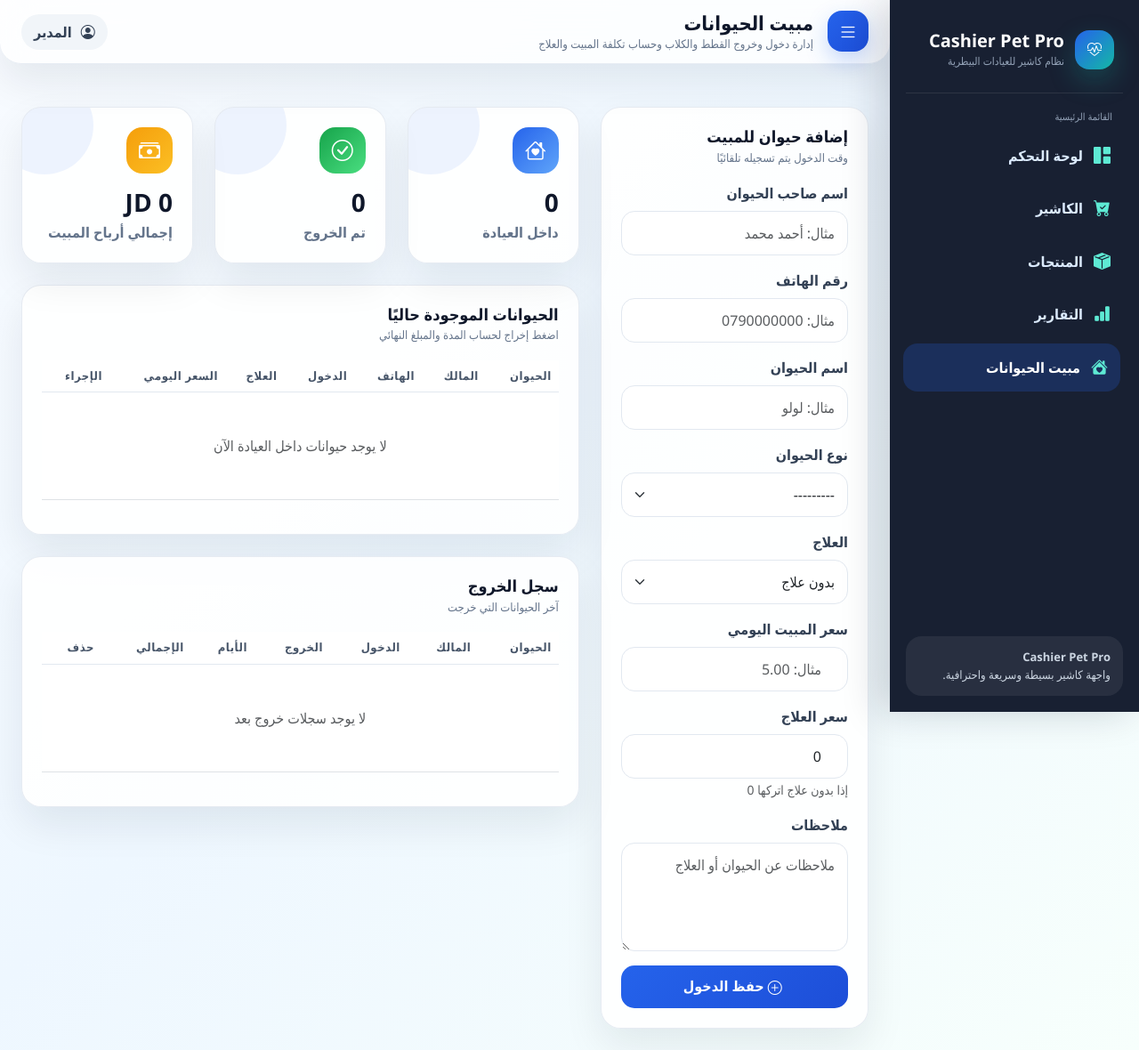
After one commit to ssmohammadkh2006-hue/Cashier_vet, a Django app: page /boarding/ in a window 1280 px wide. The commit adds this page. Shown: the whole page at 89% size. Run offline with Django 5.2, Linux system fonts and the light colour scheme; a user stored in the database is signed in; data that the repository does not hold is empty.

Commit message:
two commit

```diff
--- a/cashier/forms.py
+++ b/cashier/forms.py
@@ -1,5 +1,5 @@
 from django import forms
-from .models import Product
+from .models import Product,Boarding
 
 
 class ProductForm(forms.ModelForm):
@@ -15,3 +15,29 @@ class ProductForm(forms.ModelForm):
             'quantity': forms.NumberInput(attrs={'class': 'form-control', 'placeholder': '0'}),
             'expiry_date': forms.DateInput(attrs={'class': 'form-control', 'type': 'date'}),
         }
+
+
+class BoardingForm(forms.ModelForm):
+    class Meta:
+        model = Boarding
+        fields = [
+            'owner_name',
+            'phone',
+            'pet_name',
+            'pet_type',
+            'treatment_type',
+            'daily_price',
+            'treatment_price',
+            'notes',
+        ]
+
+        widgets = {
+            'owner_name': forms.TextInput(attrs={'class': 'form-control', 'placeholder': 'مثال: أحمد محمد'}),
+            'phone': forms.TextInput(attrs={'class': 'form-control', 'placeholder': 'مثال: 0790000000'}),
+            'pet_name': forms.TextInput(attrs={'class': 'form-control', 'placeholder': 'مثال: لولو'}),
+            'pet_type': forms.Select(attrs={'class': 'form-select'}),
+            'treatment_type': forms.Select(attrs={'class': 'form-select'}),
+            'daily_price': forms.NumberInput(attrs={'class': 'form-control', 'placeholder': 'مثال: 5.00', 'step': '0.01'}),
+            'treatment_price': forms.NumberInput(attrs={'class': 'form-control', 'placeholder': 'مثال: 10.00', 'step': '0.01'}),
+            'notes': forms.Textarea(attrs={'class': 'form-control', 'rows': 4, 'placeholder': 'ملاحظات عن الحيوان أو العلاج'}),
+        }
--- a/cashier/static/cashier/css/style.css
+++ b/cashier/static/cashier/css/style.css
@@ -136,3 +136,38 @@ body{text-align:right}
   .main-content{margin:0!important;padding:0!important}
   .panel,.stat-card{box-shadow:none!important;border:1px solid #ddd!important}
 }
+
+
+
+
+
+
+/* Boarding Page */
+.boarding-status {
+  display: inline-flex;
+  align-items: center;
+  gap: 6px;
+  padding: 7px 12px;
+  border-radius: 999px;
+  font-size: 12px;
+  font-weight: 800;
+}
+
+.boarding-status.inside {
+  background: #dcfce7;
+  color: #15803d;
+}
+
+.boarding-status.out {
+  background: #e2e8f0;
+  color: #475569;
+}
+
+.panel .form-label {
+  font-weight: 800;
+  color: #334155;
+}
+
+.table small {
+  font-weight: 600;
+}
--- a/cashier/templates/cashier/base.html
+++ b/cashier/templates/cashier/base.html
@@ -38,6 +38,10 @@
       <i class="bi bi-bar-chart-fill"></i> التقارير
     </a>
 
+    <a href="{% url 'cashier:boarding' %}" class="nav-link-custom {% if active_page == 'boarding' %}active{% endif %}">
+      <i class="bi bi-house-heart-fill"></i> مبيت الحيوانات
+    </a>
+
     <div class="sidebar-footer">
       <strong>Cashier Pet Pro</strong><br>
       واجهة كاشير بسيطة وسريعة واحترافية.
--- /dev/null
+++ b/cashier/templates/cashier/boarding.html
@@ -0,0 +1,226 @@
+{% extends 'cashier/base.html' %}
+{% block title %}مبيت الحيوانات | VetCash Pro{% endblock %}
+{% block page_title %}مبيت الحيوانات{% endblock %}
+{% block page_subtitle %}إدارة دخول وخروج القطط والكلاب وحساب تكلفة المبيت والعلاج{% endblock %}
+
+{% block content %}
+
+<section class="content-area">
+
+  <div class="row g-4">
+
+    <div class="col-xl-4">
+      <div class="panel">
+        <div class="panel-header">
+          <div>
+            <h4 class="panel-title">إضافة حيوان للمبيت</h4>
+            <p class="panel-subtitle">وقت الدخول يتم تسجيله تلقائيًا</p>
+          </div>
+        </div>
+
+        <form method="post">
+          {% csrf_token %}
+
+          <div class="mb-3">
+            <label class="form-label">اسم صاحب الحيوان</label>
+            {{ form.owner_name }}
+          </div>
+
+          <div class="mb-3">
+            <label class="form-label">رقم الهاتف</label>
+            {{ form.phone }}
+          </div>
+
+          <div class="mb-3">
+            <label class="form-label">اسم الحيوان</label>
+            {{ form.pet_name }}
+          </div>
+
+          <div class="mb-3">
+            <label class="form-label">نوع الحيوان</label>
+            {{ form.pet_type }}
+          </div>
+
+          <div class="mb-3">
+            <label class="form-label">العلاج</label>
+            {{ form.treatment_type }}
+          </div>
+
+          <div class="mb-3">
+            <label class="form-label">سعر المبيت اليومي</label>
+            {{ form.daily_price }}
+          </div>
+
+          <div class="mb-3">
+            <label class="form-label">سعر العلاج</label>
+            {{ form.treatment_price }}
+            <small class="text-muted">إذا بدون علاج اتركها 0</small>
+          </div>
+
+          <div class="mb-3">
+            <label class="form-label">ملاحظات</label>
+            {{ form.notes }}
+          </div>
+
+          <button type="submit" class="btn btn-primary w-100">
+            <i class="bi bi-plus-circle ms-1"></i>
+            حفظ الدخول
+          </button>
+        </form>
+      </div>
+    </div>
+
+    <div class="col-xl-8">
+
+      <div class="row g-4 mb-4">
+        <div class="col-md-4">
+          <div class="stat-card">
+            <div class="stat-icon bg-primary-grad">
+              <i class="bi bi-house-heart"></i>
+            </div>
+            <h3>{{ inside_boardings.count }}</h3>
+            <p>داخل العيادة</p>
+          </div>
+        </div>
+
+        <div class="col-md-4">
+          <div class="stat-card">
+            <div class="stat-icon bg-green-grad">
+              <i class="bi bi-check-circle"></i>
+            </div>
+            <h3>{{ checked_out_boardings.count }}</h3>
+            <p>تم الخروج</p>
+          </div>
+        </div>
+
+        <div class="col-md-4">
+          <div class="stat-card">
+            <div class="stat-icon bg-orange-grad">
+              <i class="bi bi-cash-stack"></i>
+            </div>
+            <h3>{{ total_boarding_income }} JD</h3>
+            <p>إجمالي أرباح المبيت</p>
+          </div>
+        </div>
+      </div>
+
+      <div class="panel mb-4">
+        <div class="panel-header">
+          <div>
+            <h4 class="panel-title">الحيوانات الموجودة حاليًا</h4>
+            <p class="panel-subtitle">اضغط إخراج لحساب المدة والمبلغ النهائي</p>
+          </div>
+        </div>
+
+        <div class="table-responsive">
+          <table class="table">
+            <thead>
+              <tr>
+                <th>الحيوان</th>
+                <th>المالك</th>
+                <th>الهاتف</th>
+                <th>الدخول</th>
+                <th>العلاج</th>
+                <th>السعر اليومي</th>
+                <th>الإجراء</th>
+              </tr>
+            </thead>
+
+            <tbody>
+              {% for item in inside_boardings %}
+              <tr>
+                <td>
+                  <strong>{{ item.pet_name }}</strong><br>
+                  <small class="text-muted">{{ item.get_pet_type_display }}</small>
+                </td>
+                <td>{{ item.owner_name }}</td>
+                <td>{{ item.phone }}</td>
+                <td>{{ item.check_in|date:"Y-m-d h:i A" }}</td>
+                <td>{{ item.get_treatment_type_display }}</td>
+                <td>{{ item.daily_price }} JD</td>
+                <td>
+                  <form method="post" action="{% url 'cashier:boarding_checkout' item.id %}">
+                    {% csrf_token %}
+                    <button type="submit" class="btn btn-success btn-sm">
+                      <i class="bi bi-box-arrow-left ms-1"></i>
+                      إخراج
+                    </button>
+                  </form>
+                </td>
+              </tr>
+              {% empty %}
+              <tr>
+                <td colspan="7" class="text-center text-muted py-5">
+                  لا يوجد حيوانات داخل العيادة الآن
+                </td>
+              </tr>
+              {% endfor %}
+            </tbody>
+          </table>
+        </div>
+      </div>
+
+      <div class="panel">
+        <div class="panel-header">
+          <div>
+            <h4 class="panel-title">سجل الخروج</h4>
+            <p class="panel-subtitle">آخر الحيوانات التي خرجت</p>
+          </div>
+        </div>
+
+        <div class="table-responsive">
+          <table class="table">
+            <thead>
+              <tr>
+                <th>الحيوان</th>
+                <th>المالك</th>
+                <th>الدخول</th>
+                <th>الخروج</th>
+                <th>الأيام</th>
+                <th>الإجمالي</th>
+                <th>حذف</th>
+              </tr>
+            </thead>
+
+            <tbody>
+              {% for item in checked_out_boardings %}
+              <tr>
+                <td>
+                  <strong>{{ item.pet_name }}</strong><br>
+                  <small class="text-muted">{{ item.get_pet_type_display }}</small>
+                </td>
+                <td>{{ item.owner_name }}</td>
+                <td>{{ item.check_in|date:"Y-m-d h:i A" }}</td>
+                <td>{{ item.check_out|date:"Y-m-d h:i A" }}</td>
+                <td>{{ item.total_days }}</td>
+                <td>
+                  <strong>{{ item.total_amount }} JD</strong>
+                </td>
+                <td>
+                  <form method="post" action="{% url 'cashier:delete_boarding' item.id %}" onsubmit="return confirm('هل أنت متأكد من الحذف؟');">
+                    {% csrf_token %}
+                    <button class="btn btn-outline-danger btn-sm">
+                      حذف
+                    </button>
+                  </form>
+                </td>
+              </tr>
+              {% empty %}
+              <tr>
+                <td colspan="7" class="text-center text-muted py-5">
+                  لا يوجد سجلات خروج بعد
+                </td>
+              </tr>
+              {% endfor %}
+            </tbody>
+          </table>
+        </div>
+      </div>
+
+    </div>
+
+  </div>
+
+</section>
+
+{% endblock %}
--- a/cashier/urls.py
+++ b/cashier/urls.py
@@ -4,6 +4,10 @@ from . import views
 app_name = 'cashier'
 
 urlpatterns = [
+
+    path('boarding/', views.boarding, name='boarding'),
+    path('boarding/<int:pk>/checkout/', views.boarding_checkout, name='boarding_checkout'),
+    path('boarding/<int:pk>/delete/', views.delete_boarding, name='delete_boarding'),
 
     path('', views.login_view, name='login'),
     path('logout/', views.logout_view, name='logout'),
--- a/cashier/views.py
+++ b/cashier/views.py
@@ -6,12 +6,91 @@ from django.http import JsonResponse
 from django.shortcuts import render, redirect, get_object_or_404
 from django.utils import timezone
 from django.views.decorators.http import require_POST
-from .forms import ProductForm
-from .models import Product, Sale, SaleItem
+from .forms import ProductForm, BoardingForm
+from .models import Product, Sale, SaleItem, Boarding
 from django.contrib.auth import authenticate, login, logout
 from django.contrib.auth.decorators import login_required
 
+
+
+
+
+
+
 LOW_STOCK_LIMIT = 5
+
+
+
+
+
+
+
+@login_required
+def boarding(request):
+
+    form = BoardingForm(request.POST or None)
+
+    if request.method == 'POST' and form.is_valid():
+        form.save()
+        return redirect('cashier:boarding')
+
+    boardings = Boarding.objects.all().order_by('-created_at')
+
+    inside_boardings = boardings.filter(
+        status='inside'
+    )
+
+    checked_out_boardings = boardings.filter(
+        status='checked_out'
+    )[:20]
+
+    total_boarding_income = (
+        Boarding.objects.filter(
+            status='checked_out'
+        ).aggregate(
+            total=Sum('total_amount')
+        )['total'] or 0
+    )
+
+    total_inside = inside_boardings.count()
+
+    total_checked_out = Boarding.objects.filter(
+        status='checked_out'
+    ).count()
+
+    context = {
+        'active_page': 'boarding',
+
+        'form': form,
+
+        'inside_boardings': inside_boardings,
+
+        'checked_out_boardings': checked_out_boardings,
+
+        'total_boarding_income': total_boarding_income,
+
+        'total_inside': total_inside,
+
+        'total_checked_out': total_checked_out,
+    }
+
+    return render(request,'cashier/boarding.html',context)
+
+
+@require_POST
+@login_required
+def boarding_checkout(request, pk):
+    boarding_item = get_object_or_404(Boarding, pk=pk, status='inside')
+    boarding_item.checkout()
+    return redirect('cashier:boarding')
+
+
+@require_POST
+@login_required
+def delete_boarding(request, pk):
+    boarding_item = get_object_or_404(Boarding, pk=pk)
+    boarding_item.delete()
+    return redirect('cashier:boarding')
 
 def login_view(request):
     if request.user.is_authenticated:
```
Also changed, not shown: cashier/models.py (+100 -1 lines), cashier/migrations/0003_boarding.py (added), db.sqlite3.
